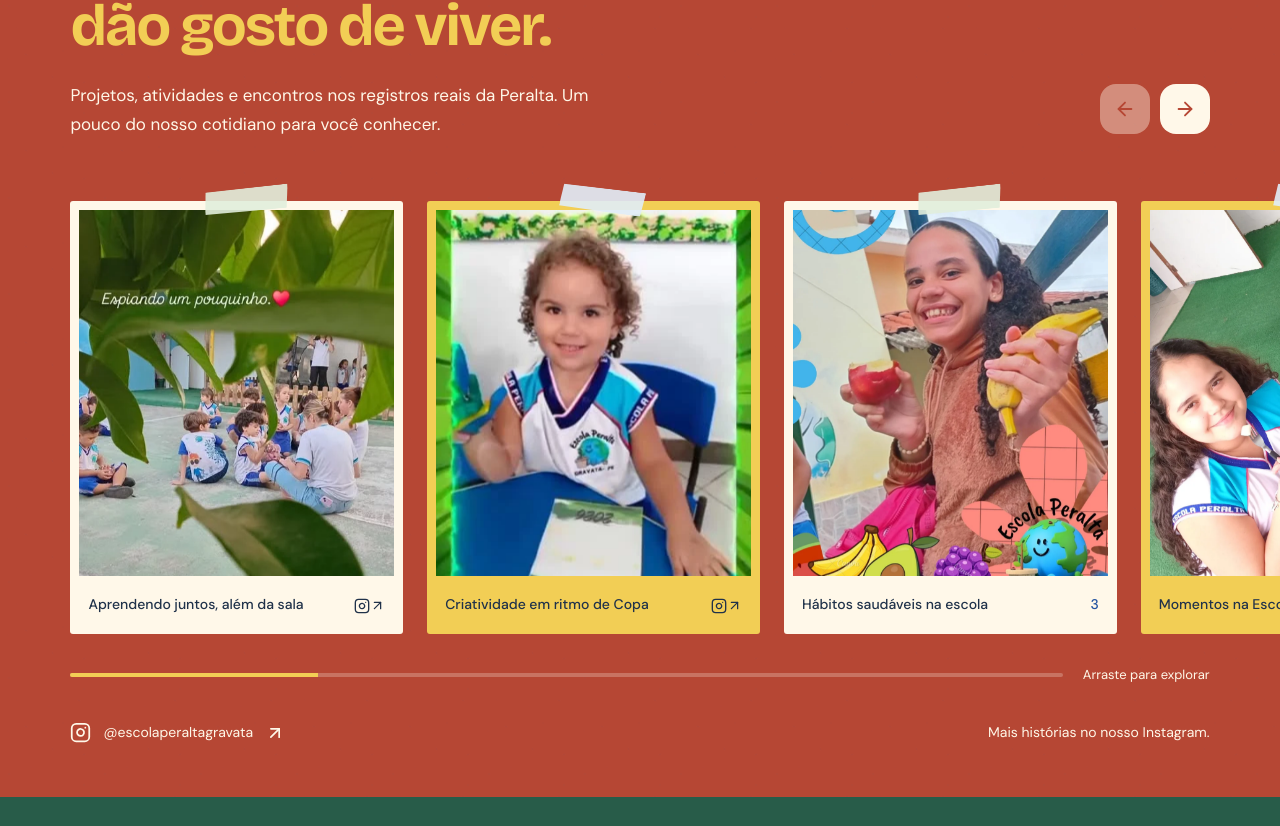
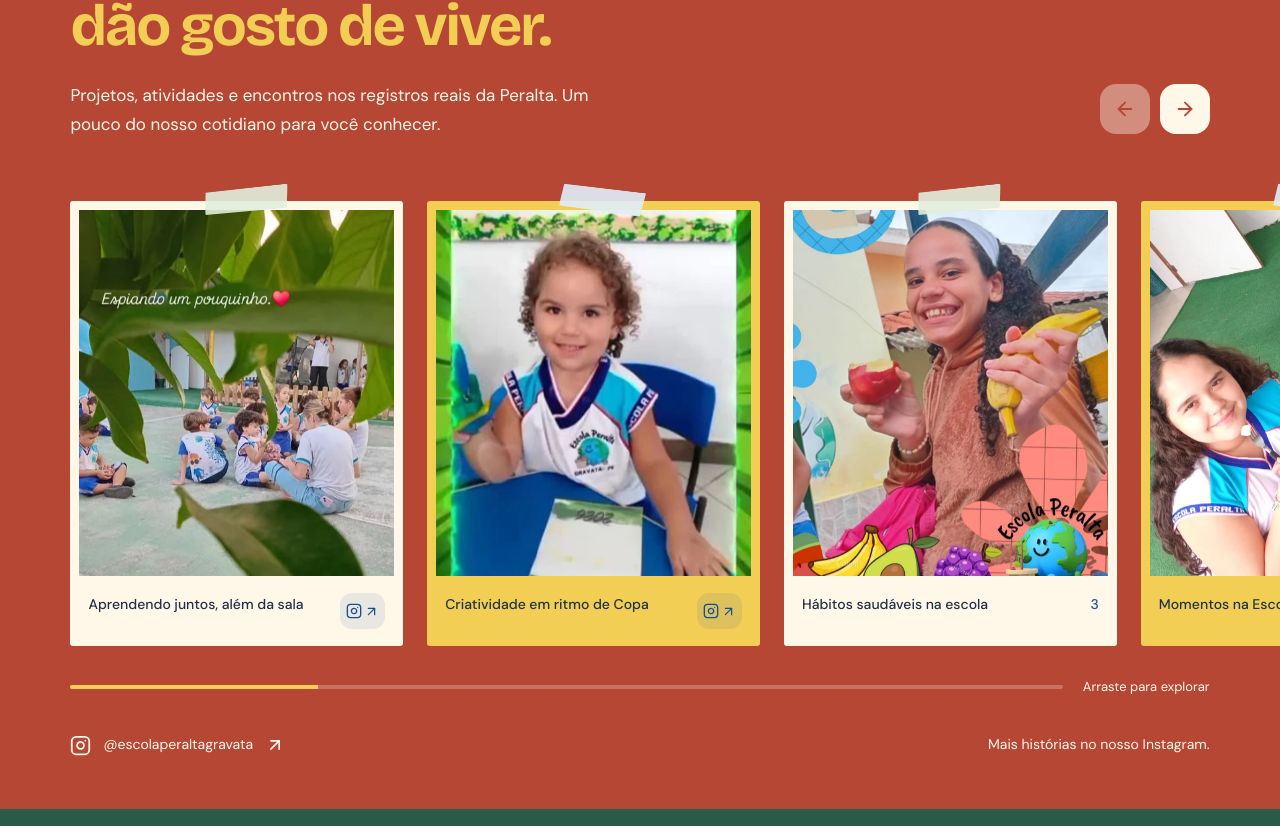
Before and after one commit to DevMurilo0/escola-peralta, a React (Vite) app: page / in a window 1280 px wide. Shown: the part 5054-5880 px from the top of the page. Built offline with nearby package versions, Linux system fonts and the light colour scheme; no server answers.

Commit message:
style(galeria): realça origem das novas fotos com interação acessível

```diff
--- a/src/styles/institutional.css
+++ b/src/styles/institutional.css
@@ -2714,3 +2714,32 @@
   animation: none !important;
   transition: none !important;
 }
+
+
+/* Publicações da galeria com origem verificável no perfil oficial da escola. */
+.institutional .life-rail figcaption .life-photo-source {
+  display: inline-flex;
+  align-items: center;
+  justify-content: center;
+  gap: 2px;
+  flex: 0 0 auto;
+  min-width: 45px;
+  min-height: 36px;
+  border-radius: 12px;
+  background: rgba(35, 83, 160, .10);
+  color: #1a4d91;
+  transition: background-color 180ms ease, transform 180ms ease;
+}
+.institutional .life-rail figcaption .life-photo-source:hover {
+  background: rgba(35, 83, 160, .19);
+  transform: translateY(-2px);
+}
+.institutional .life-rail figcaption .life-photo-source:focus-visible {
+  outline: 3px solid #b64734;
+  outline-offset: 3px;
+}
+@media (prefers-reduced-motion: reduce) {
+  .institutional .life-rail figcaption .life-photo-source {
+    transition: none;
+  }
+}
```
